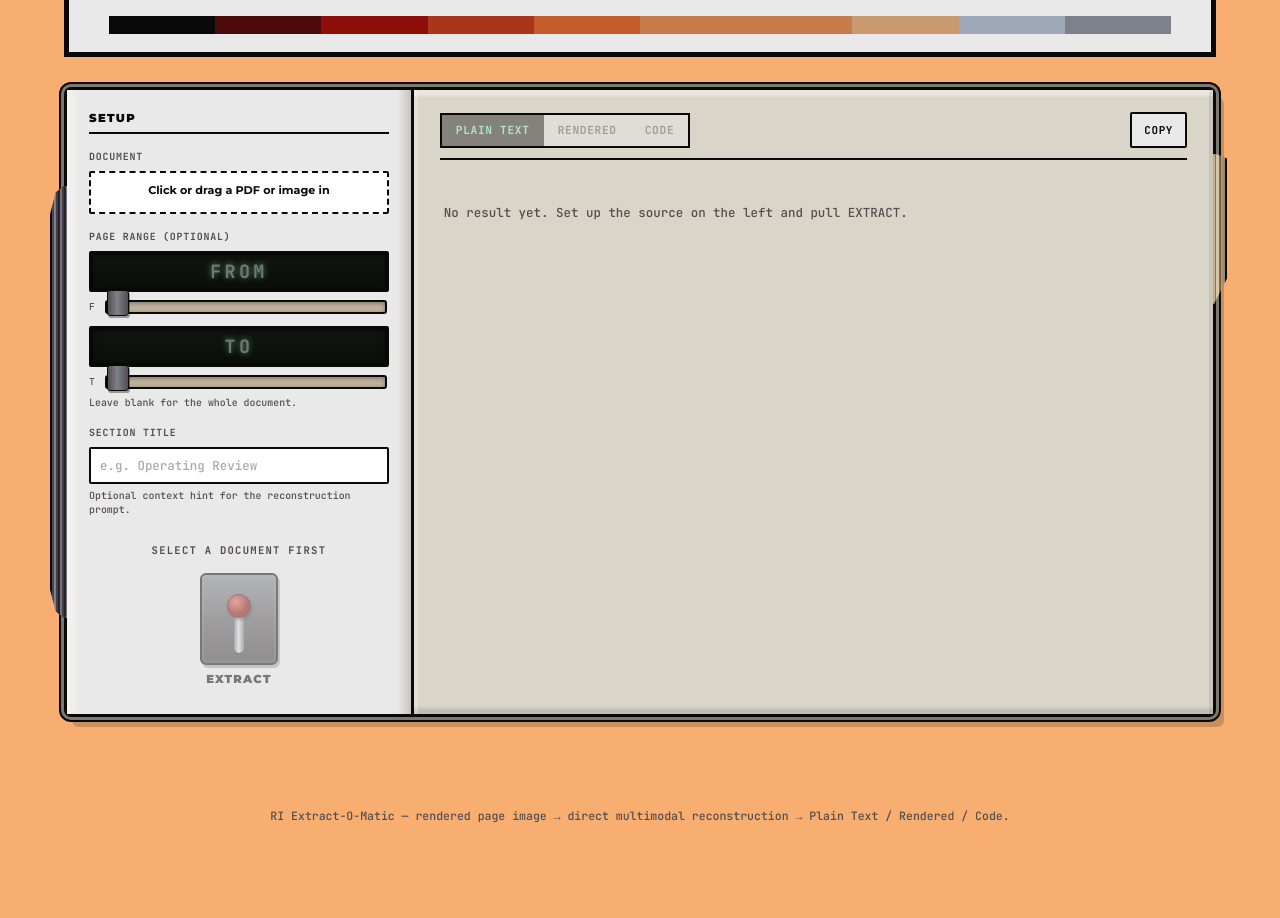
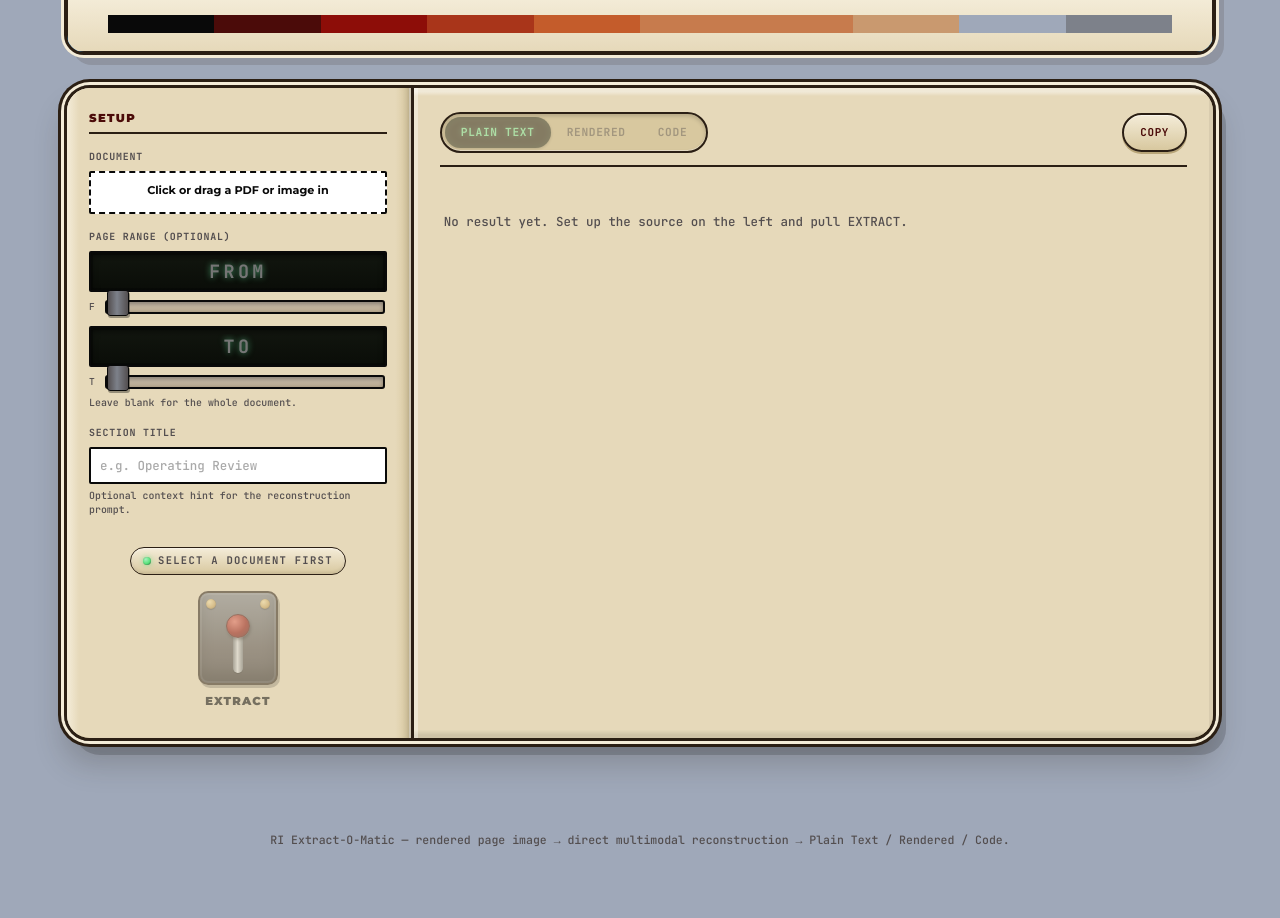
Before and after one commit to b-s-holland/extract-o-matic, a website: page index.html in a window 1280 px wide. Shown: the part 233-1151 px from the top of the page. Before the commit the page ends 1127 px from the top, so only its background shows below. Drawn offline with Linux system fonts and the light colour scheme.

Commit message:
facelift

```diff
--- a/index.html
+++ b/index.html
@@ -30,13 +30,24 @@
     --lamp-on: var(--orange);
 
     --phosphor: #6fffb0;
+
+    /* ---- terminal casing: warm molded khaki plastic, brass hardware ---- */
+    --case-hi: #f4ecd8;
+    --case: #e6d9ba;
+    --case-mid: #d8c89f;
+    --case-lo: #b9a679;
+    --case-line: #2b1f14;
+    --brass-hi: #f2dda3;
+    --brass: #c8a25a;
+    --brass-lo: #8a6a30;
+    --led-green: #59e37c;
   }
   *{ box-sizing:border-box; }
   html{ scroll-behavior:smooth; overflow-x:hidden; }
   body{
     margin:0;
     overflow-x:hidden;
-    background: var(--page-bg);
+    background: var(--blue-grey);
     color: var(--ink);
     font-family: 'Montserrat', sans-serif;
     font-weight: 500;
@@ -59,12 +70,15 @@
     grid-template-columns: repeat(4, 1fr);
     background-color: #2196F3;
     width: 100%;
-    border: 4px solid var(--ink);
+    border: 3px solid var(--case-line);
+    border-radius: 20px;
+    overflow: hidden;
+    box-shadow: 0 0 0 3px var(--case-hi), 8px 10px 0 rgba(43,31,20,.14);
   }
   .titleplate > div{
-    background: var(--panel);
+    background: linear-gradient(180deg, var(--case-hi), var(--case));
     text-align: center;
-    border: 1.5px solid var(--ink);
+    border: 1.5px solid var(--case-line);
     display: flex;
     justify-content: center;
     flex-direction: row;
@@ -124,65 +138,50 @@
      ========================================================= */
   .machine-wrap{ max-width: 1200px; margin: 30px auto 80px; padding: 0 24px; }
 
-  /* Machine-edge treatment adapted from the supplied pure-CSS cassette-player reference. */
+  /* Molded khaki terminal casing — chunky rounded bezel, brass corner
+     rivets, layered edge highlights to sell injection-moulded plastic. */
   .machine{
     position: relative;
     background:
-      linear-gradient(90deg, rgba(255,255,255,.45) 0 5px, transparent 9px calc(100% - 10px), rgba(0,0,0,.18) calc(100% - 5px)),
-      var(--panel);
-    border: 3px solid var(--ink);
-    border-radius: 7px;
+      linear-gradient(180deg, var(--case-hi) 0 3px, transparent 3px calc(100% - 3px), var(--case-lo) calc(100% - 3px)),
+      linear-gradient(90deg, var(--case-hi) 0 3px, transparent 3px calc(100% - 3px), var(--case-lo) calc(100% - 3px)),
+      radial-gradient(circle 5px at 36px 36px, var(--brass-lo) 0 1px, var(--brass-hi) 1.5px 3px, transparent 3.5px),
+      radial-gradient(circle 5px at calc(100% - 36px) 36px, var(--brass-lo) 0 1px, var(--brass-hi) 1.5px 3px, transparent 3.5px),
+      radial-gradient(circle 5px at 36px calc(100% - 36px), var(--brass-lo) 0 1px, var(--brass-hi) 1.5px 3px, transparent 3.5px),
+      radial-gradient(circle 5px at calc(100% - 36px) calc(100% - 36px), var(--brass-lo) 0 1px, var(--brass-hi) 1.5px 3px, transparent 3.5px),
+      linear-gradient(155deg, var(--case) 0 40%, var(--case-mid) 100%);
+    background-repeat: no-repeat;
+    border: 3px solid var(--case-line);
+    border-radius: 26px;
     box-shadow:
-      0 0 0 3px #7d786e,
-      0 0 0 5px var(--ink),
-      inset 4px 0 0 rgba(255,255,255,.48),
-      inset -5px 0 0 rgba(0,0,0,.12),
-      8px 10px 0 rgba(0,0,0,.18);
+      0 0 0 3px var(--case-hi),
+      0 0 0 6px var(--case-line),
+      inset 0 2px 0 rgba(255,255,255,.5),
+      inset 0 -6px 14px rgba(0,0,0,.14),
+      10px 14px 0 rgba(0,0,0,.16),
+      0 22px 30px rgba(43,31,20,.22);
     display: grid;
     grid-template-columns: minmax(240px, 30%) 1fr;
     align-items: stretch;
     isolation: isolate;
-  }
-  .machine::before{
-    content:"";
-    position:absolute;
-    z-index:-1;
-    left:-17px; top:15%; bottom:15%; width:15px;
-    border:2px solid var(--ink);
-    border-right:none;
-    border-radius:5px 0 0 5px;
-    background:
-      repeating-linear-gradient(90deg, #26232b 0 2px, #77727e 2px 4px, #403b47 4px 6px),
-      linear-gradient(90deg, #8e8992, #1e1b22);
-    box-shadow: inset 3px 0 3px rgba(255,255,255,.18), 2px 4px 4px rgba(0,0,0,.2);
-    clip-path: polygon(35% 2%,100% 0,100% 100%,35% 98%,0 93%,0 7%);
-  }
-  .machine::after{
-    content:"";
-    position:absolute;
-    right:-14px; top:10%; width:12px; height:24%;
-    border:2px solid var(--ink);
-    border-left:none;
-    border-radius:0 4px 4px 0;
-    background:
-      linear-gradient(90deg, #c7b18b 0 18%, #8b765c 19% 28%, #d9c7a7 29% 50%, #7e6a52 51% 64%, #c1a77c 65%);
-    box-shadow: inset -3px 0 4px rgba(0,0,0,.22), 2px 3px 4px rgba(0,0,0,.22);
-    clip-path: polygon(0 0,100% 4%,100% 82%,0 100%);
+    overflow: hidden;
   }
   @media (max-width: 860px){ .machine{ grid-template-columns: 1fr; } }
 
   /* ---------- control bank (left) ---------- */
   .control-bank{
     position: relative;
-    padding: 22px 22px 24px;
-    background: linear-gradient(90deg, #f4f4f2 0, var(--panel) 12px 96%, #c5c4c0 100%);
+    padding: 24px 22px 26px;
+    background: linear-gradient(90deg, var(--case-hi) 0, var(--case) 12px 96%, var(--case-mid) 100%);
+    border-right: 2px solid rgba(43,31,20,.18);
+    box-shadow: inset -6px 0 10px -8px rgba(0,0,0,.35);
     display: flex;
     flex-direction: column;
     gap: 16px;
   }
   h3.section-label{
-    font-size: 0.72rem; letter-spacing: 0.12em; color: var(--ink);
-    margin: 0; padding-bottom: 6px; border-bottom: 2px solid var(--ink);
+    font-size: 0.72rem; letter-spacing: 0.12em; color: var(--brown-deep);
+    margin: 0; padding-bottom: 6px; border-bottom: 2px solid var(--case-line);
   }
 
   .field{ margin: 0; }
@@ -258,30 +257,58 @@
      longer a meaningful pause point between two separate AI stages the
      way there was when OCR's raw ledger was something the next stage
      might drop content from. ---------- */
-  .lever-unit{ display:flex; flex-direction:column; align-items:center; gap:8px; margin-top: auto; padding-top: 10px; }
+  .lever-unit{
+    display:flex; flex-direction:column; align-items:center; gap:10px; margin-top: auto; padding-top: 14px;
+  }
+  /* status readout: small LED + mono label, echoing a console "STATUS" strip */
   .lever-status{
     font-family:'JetBrains Mono', monospace; font-size: 0.66rem; font-weight:700; letter-spacing: .12em;
     color: var(--charcoal); text-transform: uppercase; text-align:center;
+    display:flex; align-items:center; gap:7px;
+    padding: 5px 12px; border-radius: 999px;
+    background: linear-gradient(180deg, var(--case-hi), var(--case-mid));
+    border: 1.5px solid var(--case-line);
+    box-shadow: inset 0 1px 2px rgba(255,255,255,.5), inset 0 -2px 3px rgba(0,0,0,.08);
   }
+  .lever-status::before{
+    content:""; width:8px; height:8px; border-radius:50%; flex-shrink:0;
+    background: radial-gradient(circle at 35% 30%, #a6f0bd, var(--led-green) 55%, #1f6b3a);
+    box-shadow: 0 0 5px rgba(89,227,124,.65), inset 0 0 1px rgba(0,0,0,.3);
+  }
+  .lever-status.busy::before{ background: radial-gradient(circle at 35% 30%, #ffb199, var(--rust) 60%, var(--brown-deep)); box-shadow: 0 0 6px rgba(169,53,26,.75); }
+  .lever-status.complete::before{ background: radial-gradient(circle at 35% 30%, #a6f0bd, var(--led-green) 55%, #1f6b3a); box-shadow: 0 0 7px rgba(89,227,124,.8); }
   .lever-status.busy{ color: var(--rust); }
   .lever-status.complete{ color: #2f6f3d; }
 
   .lever-btn{
     background: none; border: none; padding: 6px 10px 2px; cursor: pointer;
-    display:flex; flex-direction:column; align-items:center; gap: 6px;
+    display:flex; flex-direction:column; align-items:center; gap: 8px;
   }
   .lever-btn:disabled{ cursor:not-allowed; opacity:.5; }
   .lever-btn:focus-visible .lever-housing{ outline: 3px solid var(--rust); outline-offset: 2px; }
 
+  /* switch cluster: chrome clamp bracket holding the housing, echoing
+     the riveted metal bracket on the reference terminal's toggle */
   .lever-housing{
     position: relative;
-    width: 78px; height: 92px;
+    width: 80px; height: 94px;
     background: linear-gradient(180deg, var(--steel), var(--charcoal) 60%, #3a3535);
-    border: 2px solid var(--ink);
-    border-radius: 6px;
-    box-shadow: inset 0 0 0 2px rgba(255,255,255,.08), 2px 3px 0 rgba(0,0,0,.3);
+    border: 2px solid var(--case-line);
+    border-radius: 10px;
+    box-shadow:
+      inset 0 0 0 2px rgba(255,255,255,.1),
+      inset 0 -10px 14px rgba(0,0,0,.3),
+      2px 3px 0 rgba(0,0,0,.3);
     overflow: visible;
   }
+  .lever-housing::before, .lever-housing::after{
+    content:""; position:absolute; width:10px; height:10px; border-radius:50%;
+    background: radial-gradient(circle at 35% 30%, var(--brass-hi), var(--brass) 60%, var(--brass-lo));
+    box-shadow: inset 0 0 1px rgba(0,0,0,.5), 0 1px 1px rgba(0,0,0,.3);
+    top: 6px;
+  }
+  .lever-housing::before{ left: 6px; }
+  .lever-housing::after{ right: 6px; }
   .lever-arm{
     position: absolute;
     left: 50%; bottom: 10px;
@@ -315,12 +342,12 @@
   /* ---------- result workspace (right) — the dominant surface ---------- */
   .result-workspace{
     position: relative;
-    padding: 22px 26px 26px;
-    border-left: 3px solid var(--ink);
+    padding: 24px 26px 26px;
+    border-left: 3px solid var(--case-line);
     background:
-      linear-gradient(180deg, rgba(255,255,255,.42) 0 4px, transparent 8px calc(100% - 8px), rgba(0,0,0,.12) calc(100% - 3px)),
-      #d9d5c9;
-    box-shadow: inset 4px 0 0 rgba(255,255,255,.24), inset -4px 0 0 rgba(0,0,0,.08);
+      linear-gradient(180deg, rgba(255,255,255,.42) 0 4px, transparent 8px calc(100% - 8px), rgba(0,0,0,.10) calc(100% - 3px)),
+      var(--case);
+    box-shadow: inset 4px 0 0 rgba(255,255,255,.35), inset -4px 0 0 rgba(0,0,0,.06);
     display: flex; flex-direction: column;
     min-width: 0;
   }
@@ -332,22 +359,38 @@
   .result-header{
     display:flex; align-items:center; justify-content:space-between; gap: 12px;
     flex-wrap: wrap;
-    border-bottom: 2px solid var(--ink);
-    padding-bottom: 10px; margin-bottom: 14px;
+    border-bottom: 2px solid var(--case-line);
+    padding-bottom: 12px; margin-bottom: 16px;
   }
-  .subtab-row{ display:flex; gap: 0; border: 2px solid var(--ink); width: max-content; }
-  .subtab{ font-family:'JetBrains Mono', monospace; font-size:0.7rem; text-transform:uppercase; letter-spacing:.06em; padding: 7px 14px; color: var(--charcoal); cursor:pointer; background: var(--panel); font-weight:700; border:none; }
-  .subtab.active{ color: var(--phosphor); background: var(--ink); }
+  .subtab-row{
+    display:flex; gap: 0; width: max-content;
+    border: 2px solid var(--case-line); border-radius: 999px;
+    padding: 3px; background: var(--case-mid);
+    box-shadow: inset 0 2px 4px rgba(0,0,0,.18), inset 0 -1px 0 rgba(255,255,255,.4);
+  }
+  .subtab{
+    font-family:'JetBrains Mono', monospace; font-size:0.7rem; text-transform:uppercase; letter-spacing:.06em;
+    padding: 7px 16px; color: var(--charcoal); cursor:pointer; background: transparent;
+    font-weight:700; border:none; border-radius: 999px; transition: background .12s ease, color .12s ease;
+  }
+  .subtab.active{
+    color: var(--phosphor); background: var(--ink);
+    box-shadow: 0 1px 3px rgba(0,0,0,.35), inset 0 0 8px rgba(111,255,176,.15);
+    text-shadow: 0 0 6px rgba(111,255,176,.45);
+  }
   .subtab:disabled{ opacity:.4; cursor:not-allowed; }
 
   .header-controls{ display:flex; align-items:center; gap: 10px; flex-wrap: wrap; }
   .copy-btn{
     font-family:'JetBrains Mono', monospace; font-size:0.68rem; text-transform:uppercase; letter-spacing:.06em;
-    padding: 8px 12px; color: var(--ink); cursor:pointer; background: var(--panel);
-    border: 2px solid var(--ink); border-radius: 2px; font-weight:700;
+    padding: 9px 16px; color: var(--brown-deep); cursor:pointer;
+    background: linear-gradient(180deg, var(--case-hi), var(--case-mid));
+    border: 2px solid var(--case-line); border-radius: 999px; font-weight:700;
     display:inline-flex; align-items:center; gap:6px;
+    box-shadow: 0 2px 0 var(--case-lo), inset 0 1px 0 rgba(255,255,255,.6);
   }
-  .copy-btn:hover{ background: #dcd8cd; }
+  .copy-btn:hover{ background: linear-gradient(180deg, #fff, var(--case)); }
+  .copy-btn:active{ box-shadow: inset 0 1px 3px rgba(0,0,0,.25); transform: translateY(1px); }
   .copy-btn.copied{ color: #2f6f3d; border-color:#2f6f3d; }
 
   .status-pill{
@@ -418,17 +461,21 @@
 
   .output-view{ display:none; flex: 1 1 auto; min-height: 0; }
   .output-view.active{ display:block; }
+  /* CRT well: thick rounded bezel sunk into the khaki case, phosphor
+     glow, and a soft vignette to sell an old monitor tube. */
   .display{
-    background: linear-gradient(180deg, #171b16, #0e110e);
-    color: #a8b39b;
-    border: 2px solid var(--ink);
+    background: radial-gradient(120% 130% at 50% -10%, #16261c 0%, #0c150f 55%, #070c08 100%);
+    color: #8fe6ae;
+    border: 2px solid var(--case-line);
+    border-radius: 14px;
     box-shadow:
-      inset 0 0 18px rgba(0,0,0,.65),
-      inset 0 0 0 2px #31352e,
-      0 0 0 3px #7d786e,
-      0 0 0 5px var(--ink),
-      5px 6px 0 rgba(0,0,0,.12);
-    padding: 18px;
+      inset 0 0 34px rgba(0,0,0,.7),
+      inset 0 0 0 2px #263127,
+      0 0 0 5px var(--case-mid),
+      0 0 0 8px var(--case-line),
+      inset 0 3px 10px rgba(0,0,0,.5),
+      5px 7px 0 rgba(43,31,20,.18);
+    padding: 20px 22px;
     font-size: 0.78rem;
     height: 60vh;
     min-height: 320px;
@@ -437,18 +484,21 @@
   }
   .display::after{
     content: "";
-    position: absolute; inset: 0; pointer-events: none;
-    background: repeating-linear-gradient(0deg, transparent 0 3px, rgba(255,255,255,.025) 3px 4px);
+    position: absolute; inset: 0; pointer-events: none; border-radius: 12px;
+    background:
+      repeating-linear-gradient(0deg, transparent 0 3px, rgba(255,255,255,.03) 3px 4px),
+      radial-gradient(120% 100% at 50% 45%, transparent 55%, rgba(0,0,0,.45) 100%);
   }
-  pre.output-json{ margin:0; white-space: pre-wrap; word-break: break-word; font-family: 'JetBrains Mono', monospace; font-size: 0.74rem; line-height:1.6; position:relative; z-index:1; }
-  .output-preview{ font-size: 0.86rem; font-family:'JetBrains Mono', monospace; font-weight: 400; position:relative; z-index:1; }
+  pre.output-json{ margin:0; white-space: pre-wrap; word-break: break-word; font-family: 'JetBrains Mono', monospace; font-size: 0.74rem; line-height:1.65; position:relative; z-index:1; text-shadow: 0 0 5px rgba(111,255,176,.35); }
+  .output-preview{ font-size: 0.86rem; font-family:'JetBrains Mono', monospace; font-weight: 400; position:relative; z-index:1; text-shadow: 0 0 5px rgba(111,255,176,.3); }
   .output-preview p, .output-preview li, .output-preview td{ font-weight: 400; }
-  .output-preview h2, .output-preview h3, .output-preview h4{ color: #d8b9a0; font-size: 0.9rem; margin: 1em 0 0.4em; text-transform:uppercase; letter-spacing:.06em; }
+  .output-preview h1{color:var(--tan)}
+  .output-preview h2, .output-preview h3, .output-preview h4{ color: #e8c99f; text-shadow: 0 0 6px rgba(232,201,159,.35); font-size: 0.9rem; margin: 1em 0 0.4em; text-transform:uppercase; letter-spacing:.06em; }
   .output-preview h2:first-child, .output-preview h3:first-child, .output-preview h4:first-child{ margin-top:0; }
   .output-preview table{ width:100%; border-collapse: collapse; margin: 0.6em 0 1em; font-size: 0.76rem; }
-  .output-preview th, .output-preview td{ border: 1px solid #3a4038; padding: 5px 8px; text-align:left; }
-  .output-preview th{ color: #d8b9a0; font-weight:700; }
-  .output-preview .empty-note{ font-family:'JetBrains Mono', monospace; font-size:0.78rem; color:#7c8a76; }
+  .output-preview th, .output-preview td{ border: 1px solid #2c3a30; padding: 5px 8px; text-align:left; }
+  .output-preview th{ color: #e8c99f; font-weight:700; }
+  .output-preview .empty-note{ font-family:'JetBrains Mono', monospace; font-size:0.78rem; color:#5f7768; }
 
   /* ---------- page map: rendered page + SVG wireframe overlay ---------- */
   .pagemap-page{ margin-bottom: 20px; }
```
